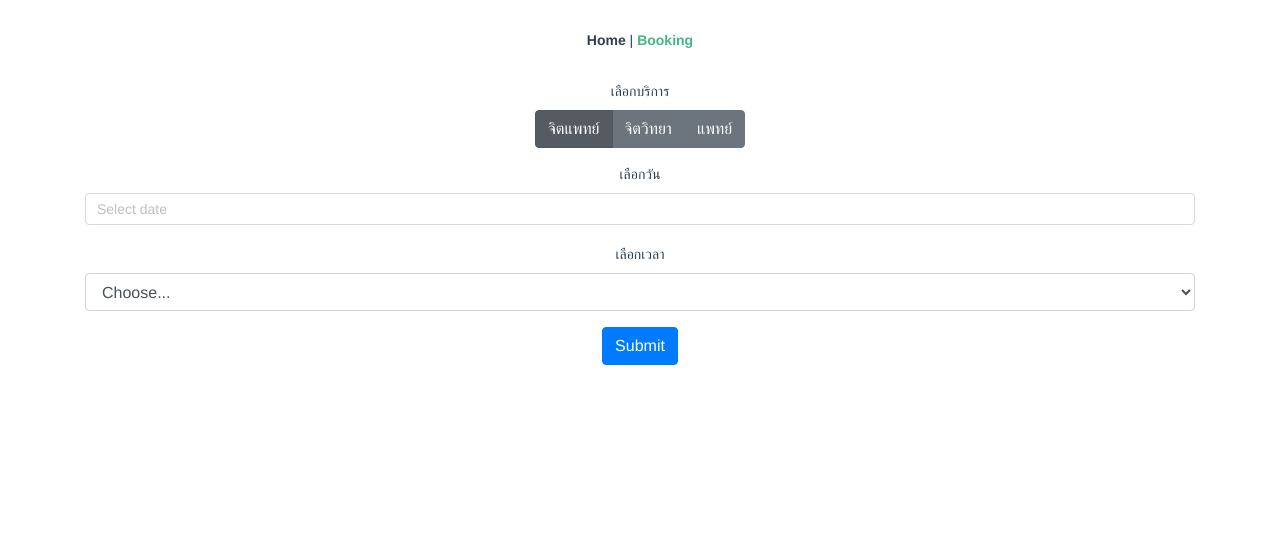
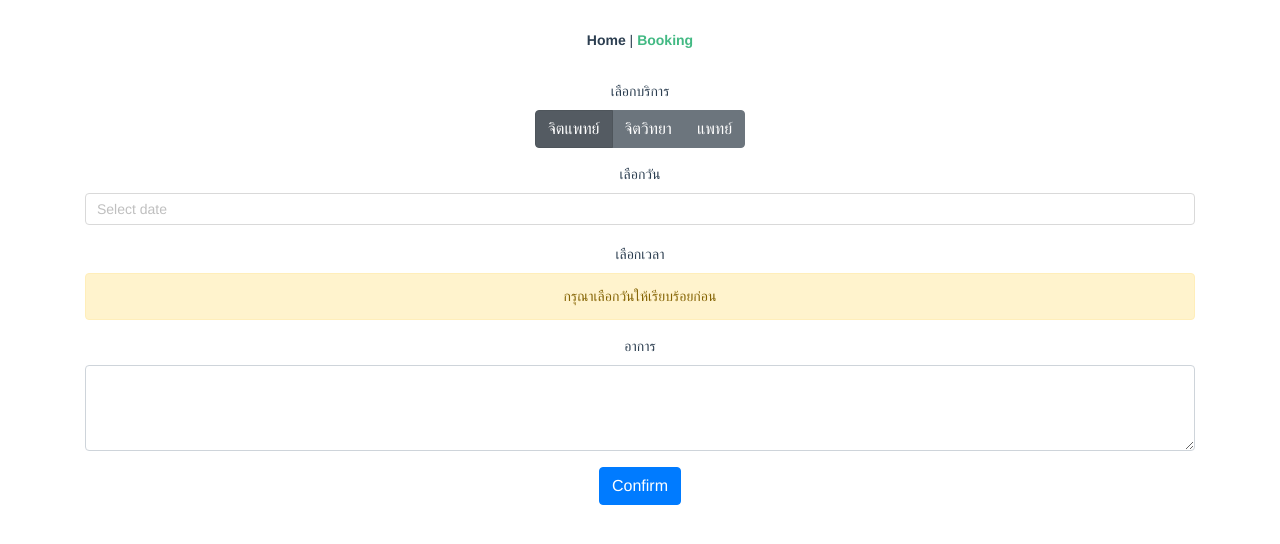
Before and after one commit to miechayakorn/BBQ-demo, a Vue app in the folder bbq-demo/: page /Booking in a window 1280 px wide. Shown: the top 544 px of the page. Built offline with nearby package versions, Linux system fonts and the light colour scheme.

Commit message:
[Edit] time Booking

```diff
--- a/bbq-demo/src/views/Booking.vue
+++ b/bbq-demo/src/views/Booking.vue
@@ -46,20 +46,50 @@
       </div>
       <div class="form-group">
         <label for="exampleInputPassword1">เลือกเวลา</label>
-        <select id="inputState" class="form-control">
-          <option selected>Choose...</option>
-          <option>...</option>
+        <div
+          v-if="this.dataDate == null"
+          class="alert alert-warning"
+          role="alert"
+        >
+          กรุณาเลือกวันให้เรียบร้อยก่อน
+        </div>
+        <select
+          v-if="this.dataDate != null"
+          id="inputState"
+          class="form-control"
+          v-model="time"
+        >
+          <option value="0" selected>Choose...</option>
+          <option
+            class="col-12 col-md-4 mb-md-3"
+            v-for="(timeLoop, index) in dataTimes"
+            :key="index"
+          >
+            {{timeLoop}}
+          </option>
         </select>
       </div>
-      <button type="submit" class="btn btn-primary">Submit</button>
+      <div class="form-group">
+        <label for="exampleInputPassword1">อาการ</label>
+        <textarea rows="3" class="form-control" v-model="symptom"></textarea>
+      </div>
+      <button type="submit" class="btn btn-primary">Confirm</button>
     </form>
   </div>
 </template>
 <script>
 export default {
+  data() {
+    return {
+      dataDate: null,
+      time: 0,
+      symptom: null,
+      dataTimes: ["11.00 - 11.15","11.15 - 11.30","11.30 - 11.45","11.45 - 12.00","12.00 - 12.15"]
+    };
+  },
   methods: {
     onChange(date, dateString) {
-      console.log(date, dateString);
+      this.dataDate = dateString;
     }
   }
 };
```
